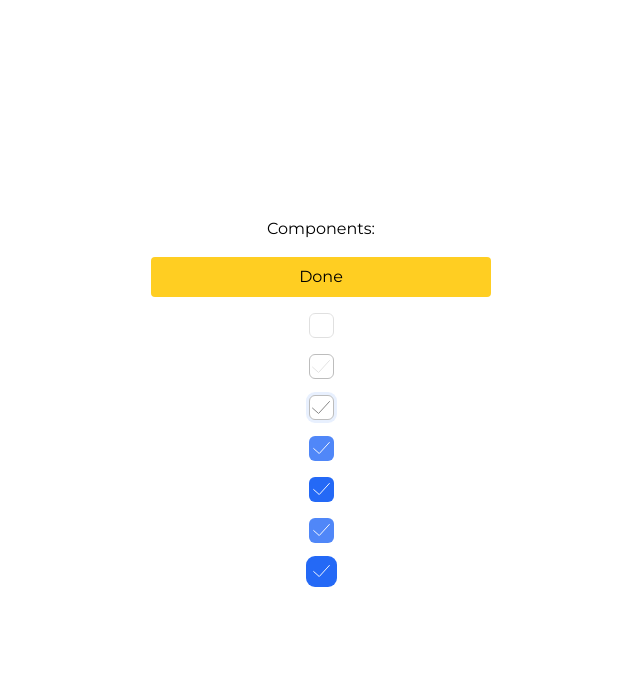
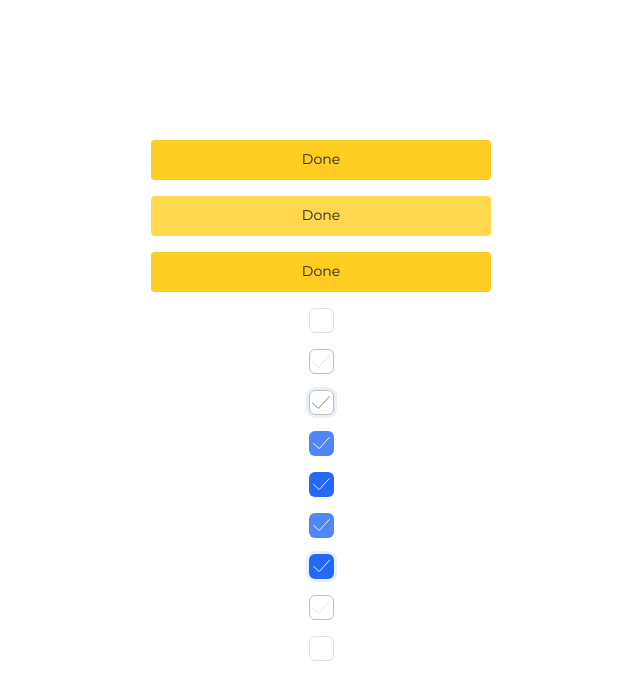
Before and after one commit to aritradhabal/Test1, a React (Vite) app: page / in a window 1280 px wide. Shown: the top 700 px of the page, without its empty margins (319-959 px from the left). Built offline with nearby package versions, Linux system fonts and the light colour scheme.

Commit message:
Refactor button components to include multiple variants and update App component to utilize new button variants. Add new desktop variants and create a default Home component.

```diff
--- a/src/App.tsx
+++ b/src/App.tsx
@@ -1,4 +1,8 @@
-import { Button } from "./components/Button";
+import {
+  ButtonDefault,
+  ButtonVariant2,
+  ButtonVariant3,
+} from "./components/Button";
 import {
   DesktopDefault,
   DesktopVariant2,
@@ -7,13 +11,16 @@ import {
   DesktopVariant5,
   DesktopVariant6,
   DesktopVariant7,
+  DesktopVariant8,
+  DesktopVariant10,
 } from "./components/Desktop";
 
 function App() {
   return (
     <div className="bg-white w-full h-screen flex gap-4 justify-center items-center flex-col">
-      Components:
-      <Button />
+      <ButtonDefault />
+      <ButtonVariant2 />
+      <ButtonVariant3 />
       <DesktopDefault />
       <DesktopVariant2 />
       <DesktopVariant9 />
@@ -21,6 +28,8 @@ function App() {
       <DesktopVariant5 />
       <DesktopVariant6 />
       <DesktopVariant7 />
+      <DesktopVariant8 />
+      <DesktopVariant10 />
     </div>
   );
 }
--- a/src/components/Button.tsx
+++ b/src/components/Button.tsx
@@ -1,7 +1,113 @@
-export const Button = () => {
+export const ButtonDefault = () => {
   return (
-    <button className="font-specs-variant1">
-      <p className="text-specs-default">Done</p>
+    <button
+      style={{
+        backgroundColor: "#ffce22",
+        display: "inline-flex",
+        alignItems: "center",
+        justifyContent: "center",
+        width: "340px",
+        height: "40px",
+        borderRadius: "4px",
+        paddingTop: "10px",
+        paddingRight: "20px",
+        paddingBottom: "10px",
+        paddingLeft: "20px",
+        gap: "10px",
+        rotate: "0 deg",
+        opacity: 1,
+      }}
+    >
+      <p
+        style={{
+          color: "#1f2128",
+          fontFamily: "Montserrat",
+          fontWeight: 400,
+          fontStyle: "normal",
+          fontSize: "14px",
+          lineHeight: "130%",
+          letterSpacing: "0px",
+          verticalAlign: "middle",
+        }}
+      >
+        Done
+      </p>
     </button>
   );
 };
+
+export const ButtonVariant2 = () => {
+  return (
+    <button
+      style={{
+        backgroundColor: "#ffd84d",
+        display: "inline-flex",
+        alignItems: "center",
+        justifyContent: "center",
+        width: "340px",
+        height: "40px",
+        borderRadius: "4px",
+        paddingTop: "10px",
+        paddingRight: "20px",
+        paddingBottom: "10px",
+        paddingLeft: "20px",
+        gap: "10px",
+        rotate: "0 deg",
+        opacity: 1,
+      }}
+    >
+      <p
+        style={{
+          color: "#1f2128",
+          fontFamily: "Montserrat",
+          fontWeight: 400,
+          fontStyle: "normal",
+          fontSize: "14px",
+          lineHeight: "130%",
+          letterSpacing: "0px",
+          verticalAlign: "middle",
+        }}
+      >
+        Done
+      </p>
+    </button>
+  );
+};
+
+export const ButtonVariant3 = () => {
+  return (
+    <button
+      style={{
+        backgroundColor: "#ffce22",
+        display: "inline-flex",
+        alignItems: "center",
+        justifyContent: "center",
+        width: "340px",
+        height: "40px",
+        borderRadius: "4px",
+        paddingTop: "10px",
+        paddingRight: "20px",
+        paddingBottom: "10px",
+        paddingLeft: "20px",
+        gap: "10px",
+        rotate: "0 deg",
+        opacity: 1,
+      }}
+    >
+      <p
+        style={{
+          color: "#1f2128",
+          fontFamily: "Montserrat",
+          fontWeight: 400,
+          fontStyle: "normal",
+          fontSize: "14px",
+          lineHeight: "130%",
+          letterSpacing: "0px",
+          verticalAlign: "middle",
+        }}
+      >
+        Done
+      </p>
+    </button>
+  );
+};
--- a/src/components/Desktop.tsx
+++ b/src/components/Desktop.tsx
@@ -184,8 +184,8 @@ export const DesktopVariant7 = () => {
         width: 25,
         height: 25,
         backgroundColor: "#2469F6",
+        boxShadow: "0 0 0 3px rgba(36, 105, 246, 0.1)",
         borderRadius: 6,
-        boxShadow: "0 0 0 3px #2469F6",
         overflow: "hidden",
       }}
     >
@@ -206,3 +206,53 @@ export const DesktopVariant7 = () => {
     </div>
   );
 };
+
+export const DesktopVariant8 = () => {
+  return (
+    <div
+      style={{
+        boxSizing: "border-box",
+        position: "relative",
+        width: 25,
+        height: 25,
+        backgroundColor: "#FFFFFF",
+        border: "1px solid #BDBDBD",
+        borderRadius: 6,
+        overflow: "hidden",
+        display: "flex",
+        alignItems: "center",
+        justifyContent: "center",
+      }}
+    >
+      <svg
+        width="18"
+        height="13"
+        viewBox="0 0 18 13"
+        fill="none"
+        xmlns="http://www.w3.org/2000/svg"
+      >
+        <path
+          d="M0.5 7.1L6.53451 12.4672C6.55497 12.4854 6.58626 12.4837 6.6047 12.4635L17.5 0.5"
+          stroke="#E3E3E3"
+          strokeLinecap="round"
+        />
+      </svg>
+    </div>
+  );
+};
+
+export const DesktopVariant10 = () => {
+  return (
+    <div
+      style={{
+        boxSizing: "border-box",
+        width: 25,
+        height: 25,
+        backgroundColor: "#FFFFFF",
+        border: "1px solid #CDCDCD",
+        borderRadius: 6,
+        opacity: 0.6,
+      }}
+    />
+  );
+};
--- a/src/components/Home.tsx
+++ b/src/components/Home.tsx
@@ -0,0 +1 @@
+export const HomeDefault = () => {};
```
